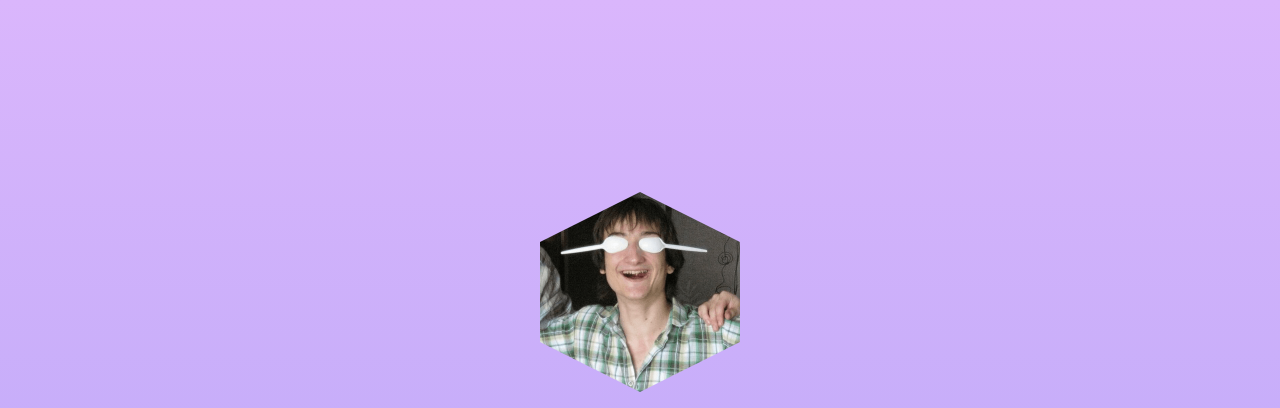
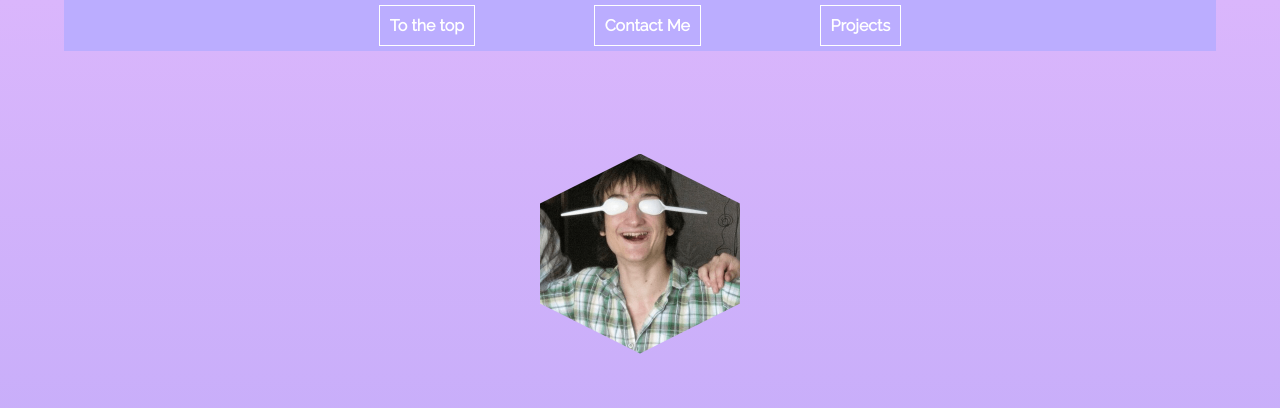
Before and after one commit to Smollet777/portfolio, a website: page public/index.html in a window 1280 px wide. Shown: the top 408 px of the page. Drawn offline with Linux system fonts and the light colour scheme.

Commit message:
calibration of the navbar transition

```diff
--- a/public/sass/_media.scss
+++ b/public/sass/_media.scss
@@ -1,5 +1,4 @@
-// Extra small devices (portrait phones, less than 576px)
-// No media query for `xs` since this is the default in Bootstrap
+$mainWidth:90%;
 
 // Small devices (landscape phones, 576px and up)
 @media (max-width: 576px) {}
@@ -7,6 +6,7 @@
 // Medium devices (tablets, 768px and up)
 @media (min-width: 768px) {
   #welcome-section {
+    padding: 12% 0 0 0 !important;
 
     .avatar {}
 
@@ -20,16 +20,19 @@
   }
 
   #navbar {
-    padding: 1em;
+    width: $mainWidth !important;
+    left: (100-$mainWidth)/2 !important;
 
     .active {}
 
     ul {
       li {
-        display: inline-block;
-        padding: 1em 3em;
+        padding: 1em 3em !important;
 
-        a {}
+        a {
+          padding: 0.6em !important;
+          margin: 0.6em !important;
+        }
       }
     }
   }
--- a/public/sass/main.scss
+++ b/public/sass/main.scss
@@ -8,7 +8,7 @@ $color3: rgba(187, 173, 255, 1);
 $color4: rgba(218, 182, 252, 1);
 $color5: rgba(70, 70, 236, 0.7);
 
-$mainWidth:90%;
+$navbarHeight:3.2rem;
 
 html {
   box-sizing: border-box;
@@ -50,7 +50,7 @@ li {
 
   height: 100vh;
   color: $color0;
-  padding: 15% 0 0 0;
+  padding: 20% 0 0 0;
 
   .avatar {
     clip-path: polygon(50% 0%, 100% 25%, 100% 75%, 50% 100%, 0% 75%, 0% 25%);
@@ -73,9 +73,8 @@ li {
 }
 
 #navbar {
-  visibility: hidden;
-  width: $mainWidth;
-  left: (100-$mainWidth)/2;
+  width: 100%;
+  height: $navbarHeight;
   background-color: $color3;
   padding: 1em;
   z-index: 99;
@@ -84,10 +83,14 @@ li {
 
   ul {
     li {
-      display: inline-block;
-      padding: 1em 3em;
+      display: inline;
+      padding: .5em;
 
-      a {}
+      a {
+        font-weight: bolder;
+        padding: 0.2em;
+        margin: 0.2em;
+      }
     }
   }
 }
@@ -118,7 +121,6 @@ li {
 
   .contactMe {
     font-size: 1em;
-    width: $mainWidth;
     font-weight: bold;
     border-left: solid .2em;
     border-right: solid .2em;
@@ -218,6 +220,10 @@ li {
   }
 }
 
+section {
+  padding-top: $navbarHeight;
+}
+
 
 @keyframes fadeIn {
   0% {
```
Also changed, not shown: public/css/main.css.
